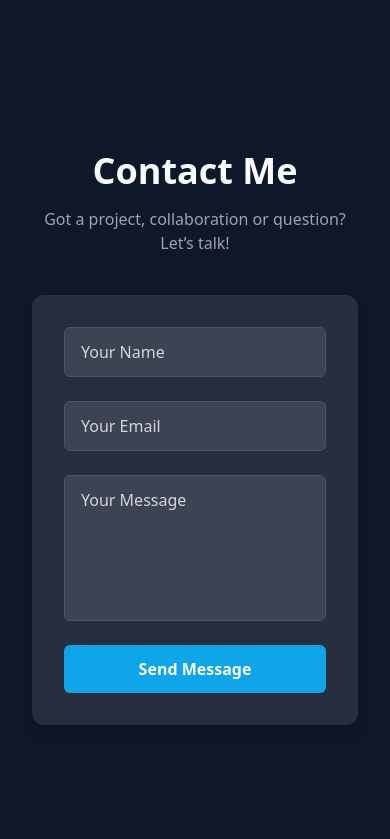
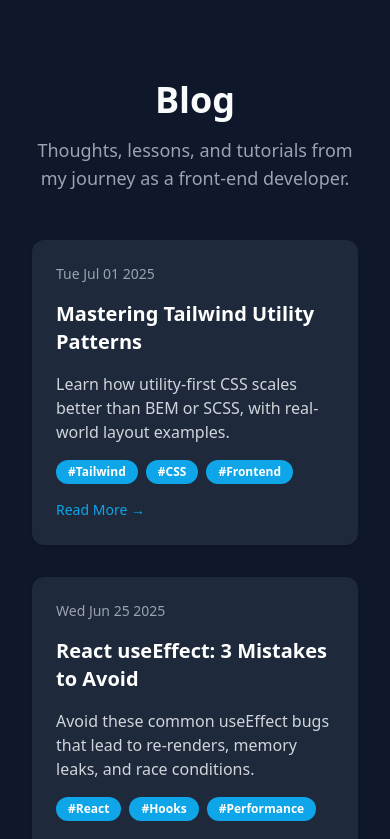
Before and after one commit to abduzar-coding/portfolio, a React (Vite) app: page / in a window 390 px wide. Shown: the part 4480-5319 px from the top of the page. Built offline with nearby package versions, Linux system fonts and the light colour scheme.

Commit message:
📝 Add blog section with modal view and navbar link

```diff
--- a/src/App.jsx
+++ b/src/App.jsx
@@ -6,8 +6,8 @@ import Button from "./components/Button";
 import ProjectCard from "./components/ProjectCard";
 import Navbar from "./components/Navbar";
 import TestimonialCard from "./components/TestimonialCard";
-import TestimonialCarousel from "./components/TestimonialCarousel"; //
-
+import TestimonialCarousel from "./components/TestimonialCarousel";
+import BlogSection from "./components/BlogSection";
 import Footer from "./components/Footer";
 import "./index.css";
 
@@ -188,6 +188,9 @@ function App() {
           </div>
         </section>
 
+        {/* Blog Section */}
+        <BlogSection />
+
 
         {/* Contact Section */}
         <section id="contact" className="px-4 sm:px-8">
--- /dev/null
+++ b/src/components/BlogCard.jsx
@@ -0,0 +1,35 @@
+import { motion } from "framer-motion";
+
+export default function BlogCard({ title, excerpt, date, tags, onReadMore }) {
+
+  return (
+    <motion.div
+      whileHover={{ scale: 1.02 }}
+      initial={{ opacity: 0, y: 20 }}
+      whileInView={{ opacity: 1, y: 0 }}
+      transition={{ duration: 0.4 }}
+      viewport={{ once: true }}
+      className="bg-white dark:bg-secondary rounded-xl shadow p-6 space-y-4 transition"
+    >
+      <div className="text-sm text-muted dark:text-gray-400">{new Date(date).toDateString()}</div>
+      <h3 className="text-xl font-bold text-dark dark:text-white">{title}</h3>
+      <p className="text-muted dark:text-gray-300">{excerpt}</p>
+      <div className="flex flex-wrap gap-2">
+        {tags.map((tag, i) => (
+          <span
+            key={i}
+            className="bg-primary text-white text-xs font-semibold px-3 py-1 rounded-full"
+          >
+            #{tag}
+          </span>
+        ))}
+      </div>
+      <button
+        onClick={onReadMore}
+        className="mt-2 text-primary hover:underline font-medium text-sm"
+        >
+        Read More →
+    </button>
+    </motion.div>
+  );
+}
--- /dev/null
+++ b/src/components/BlogModal.jsx
@@ -0,0 +1,41 @@
+import { motion, AnimatePresence } from "framer-motion";
+import { X } from "lucide-react";
+
+export default function BlogModal({ post, onClose }) {
+  return (
+    <AnimatePresence>
+      <motion.div
+        initial={{ opacity: 0 }}
+        animate={{ opacity: 1 }}
+        exit={{ opacity: 0 }}
+        className="fixed inset-0 z-[100] bg-black/70 flex items-center justify-center px-4"
+        onClick={onClose}
+      >
+        <motion.div
+          initial={{ scale: 0.9, opacity: 0 }}
+          animate={{ scale: 1, opacity: 1 }}
+          exit={{ scale: 0.9, opacity: 0 }}
+          transition={{ duration: 0.3 }}
+          onClick={(e) => e.stopPropagation()}
+          className="bg-white dark:bg-secondary text-left max-w-3xl w-full p-6 rounded-lg shadow-lg overflow-y-auto max-h-[90vh] relative"
+        >
+          <button
+            onClick={onClose}
+            className="absolute top-4 right-4 text-muted hover:text-primary transition"
+          >
+            <X size={20} />
+          </button>
+
+          <h3 className="text-2xl font-bold text-dark dark:text-white mb-2">{post.title}</h3>
+          <p className="text-sm text-muted dark:text-gray-400 mb-6">
+            {new Date(post.date).toDateString()} &nbsp;|&nbsp; {post.tags.join(", ")}
+          </p>
+
+          <div className="text-muted dark:text-gray-200 leading-relaxed whitespace-pre-line">
+            {post.content}
+          </div>
+        </motion.div>
+      </motion.div>
+    </AnimatePresence>
+  );
+}
--- /dev/null
+++ b/src/components/BlogSection.jsx
@@ -0,0 +1,30 @@
+import { useState } from "react";
+import blogPosts from "../data/blogPosts";
+import BlogCard from "./BlogCard";
+import BlogModal from "./BlogModal";
+
+export default function BlogSection() {
+  const [activePost, setActivePost] = useState(null);
+
+  return (
+    <section id="blog" className="px-4 sm:px-8 py-16">
+      <div className="max-w-6xl mx-auto text-center">
+        <h2 className="text-4xl font-bold mb-4">Blog</h2>
+        <p className="text-muted dark:text-gray-400 text-lg mb-12 max-w-2xl mx-auto">
+          Thoughts, lessons, and tutorials from my journey as a front-end developer.
+        </p>
+
+        <div className="grid gap-8 sm:grid-cols-2 lg:grid-cols-3 text-left">
+          {blogPosts.map(post => (
+            <BlogCard key={post.id} {...post} onReadMore={() => setActivePost(post)} />
+          ))}
+        </div>
+      </div>
+
+      {/* Modal */}
+      {activePost && (
+        <BlogModal post={activePost} onClose={() => setActivePost(null)} />
+      )}
+    </section>
+  );
+}
--- a/src/components/Navbar.jsx
+++ b/src/components/Navbar.jsx
@@ -12,6 +12,7 @@ export default function Navbar({ toggleDarkMode, darkMode }) {
     { label: "About", href: "#about" },
     { label: "Projects", href: "#projects" },
     { label: "Testimonials", href: "#testimonials" },
+    { label: "Blog", href: "#blog" },
     { label: "Contact", href: "#contact" },
   ];
 
--- /dev/null
+++ b/src/data/blogPosts.js
@@ -0,0 +1,28 @@
+const blogPosts = [
+  {
+    id: 1,
+    title: "Mastering Tailwind Utility Patterns",
+    date: "2025-07-01",
+    tags: ["Tailwind", "CSS", "Frontend"],
+    excerpt: "Learn how utility-first CSS scales better than BEM or SCSS, with real-world layout examples.",
+    content: `In this post, we explore how to structure scalable UI systems using Tailwind CSS...`,
+  },
+  {
+    id: 2,
+    title: "React useEffect: 3 Mistakes to Avoid",
+    date: "2025-06-25",
+    tags: ["React", "Hooks", "Performance"],
+    excerpt: "Avoid these common useEffect bugs that lead to re-renders, memory leaks, and race conditions.",
+    content: `The first mistake is forgetting to clean up side effects like setTimeout or subscriptions...`,
+  },
+  {
+    id: 3,
+    title: "Boost Your Portfolio with Real APIs",
+    date: "2025-06-18",
+    tags: ["Portfolio", "API", "JavaScript"],
+    excerpt: "Make your dev portfolio stand out by integrating real-world APIs like weather, crypto, and maps.",
+    content: `When employers see actual data flowing into your components, it tells them you know how to handle async logic...`,
+  },
+];
+
+export default blogPosts;
```
